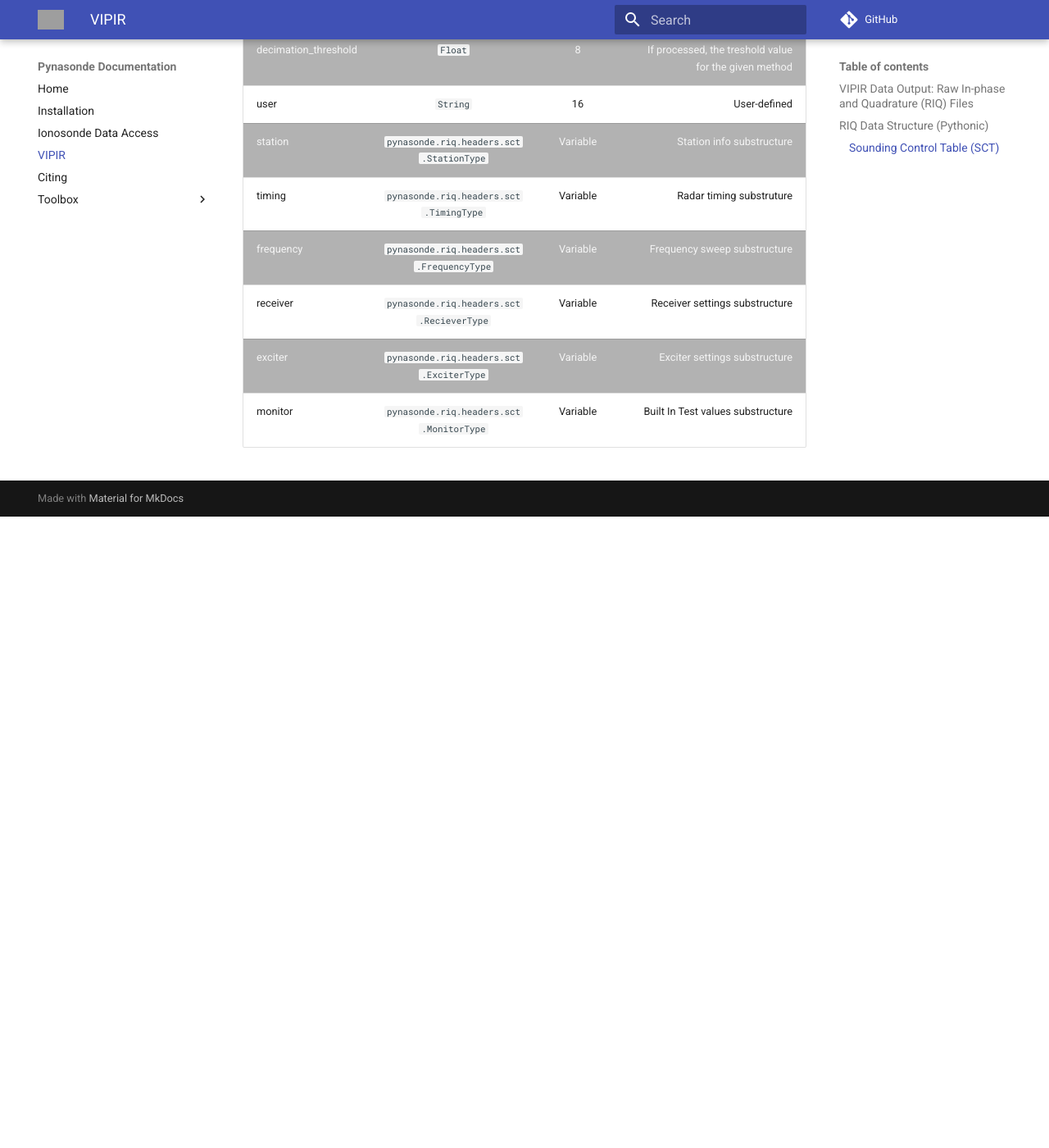
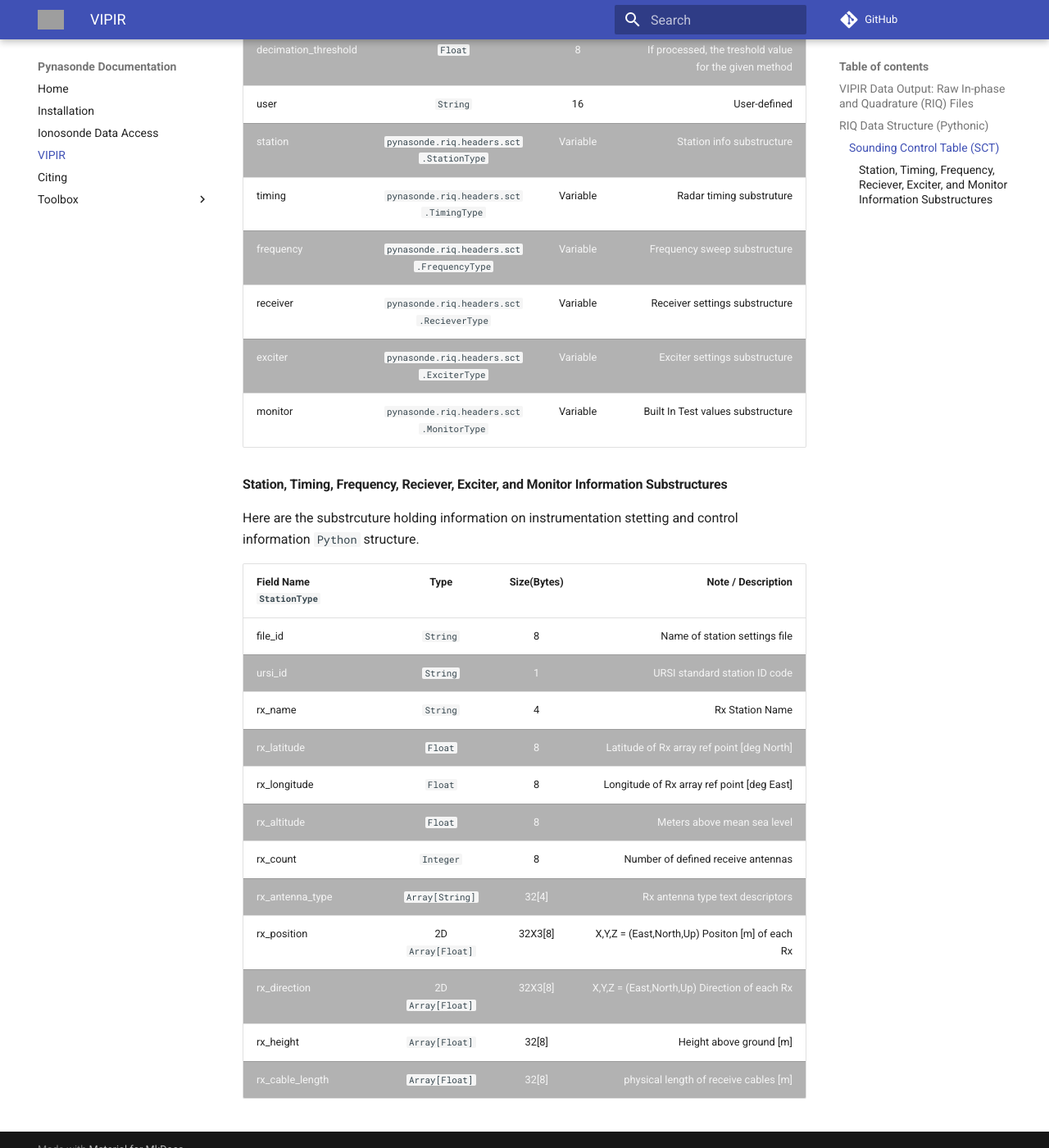
Before and after one commit to shibaji7/pynasonde, an MkDocs documentation site: the page built from docs/user/vipir.md, in a window 1280 px wide and 1400 px high, scrolled down 2033 px. Shown: the whole window at 82% size. Built offline with MkDocs 1.6.1 and Material for MkDocs 9.7.7, drawn with Linux system fonts in a browser that asks for light colours; comment, search, counter and statistics services are not loaded; before the commit the page ends 2663 px from its top, so only the background shows below that; grey boxes are pictures that could not be loaded.

```diff
--- a/docs/user/vipir.md
+++ b/docs/user/vipir.md
@@ -57,3 +57,21 @@
 | receiver  | `pynasonde.riq.headers.sct.RecieverType`     | Variable | Receiver settings substructure |
 | exciter  | `pynasonde.riq.headers.sct.ExciterType`     | Variable | Exciter settings substructure |
 | monitor  | `pynasonde.riq.headers.sct.MonitorType`     | Variable | Built In Test values substructure |
+
+#### Station, Timing, Frequency, Reciever, Exciter, and Monitor Information Substructures
+Here are the substrcuture holding information on instrumentation stetting and control information `Python` structure.
+
+| Field Name `StationType`             | Type     | Size(Bytes) | Note / Description  |
+| :---------------- | :------: | :------: | ----: |
+| file_id             |  `String`        | 8 | Name of station settings file |
+| ursi_id             |  `String`        | 1 | URSI standard station ID code |
+| rx_name             |  `String`        | 4 | Rx Station Name |
+| rx_latitude             |  `Float`        | 8 | Latitude of Rx array ref point [deg North] |
+| rx_longitude             |  `Float`        | 8 | Longitude of Rx array ref point [deg East] |
+| rx_altitude             |  `Float`        | 8 | Meters above mean sea level |
+| rx_count             |  `Integer`        | 8 | Number of defined receive antennas |
+| rx_antenna_type             |  `Array[String]`        | 32[4] | Rx antenna type text descriptors |
+| rx_position             |  2D `Array[Float]`        | 32X3[8] | X,Y,Z = (East,North,Up) Positon [m] of each Rx |
+| rx_direction             |  2D `Array[Float]`        | 32X3[8] | X,Y,Z = (East,North,Up) Direction of each Rx |
+| rx_height             |  `Array[Float]`        | 32[8] | Height above ground [m] |
+| rx_cable_length             |  `Array[Float]`        | 32[8] | physical length of receive cables [m] |
```
